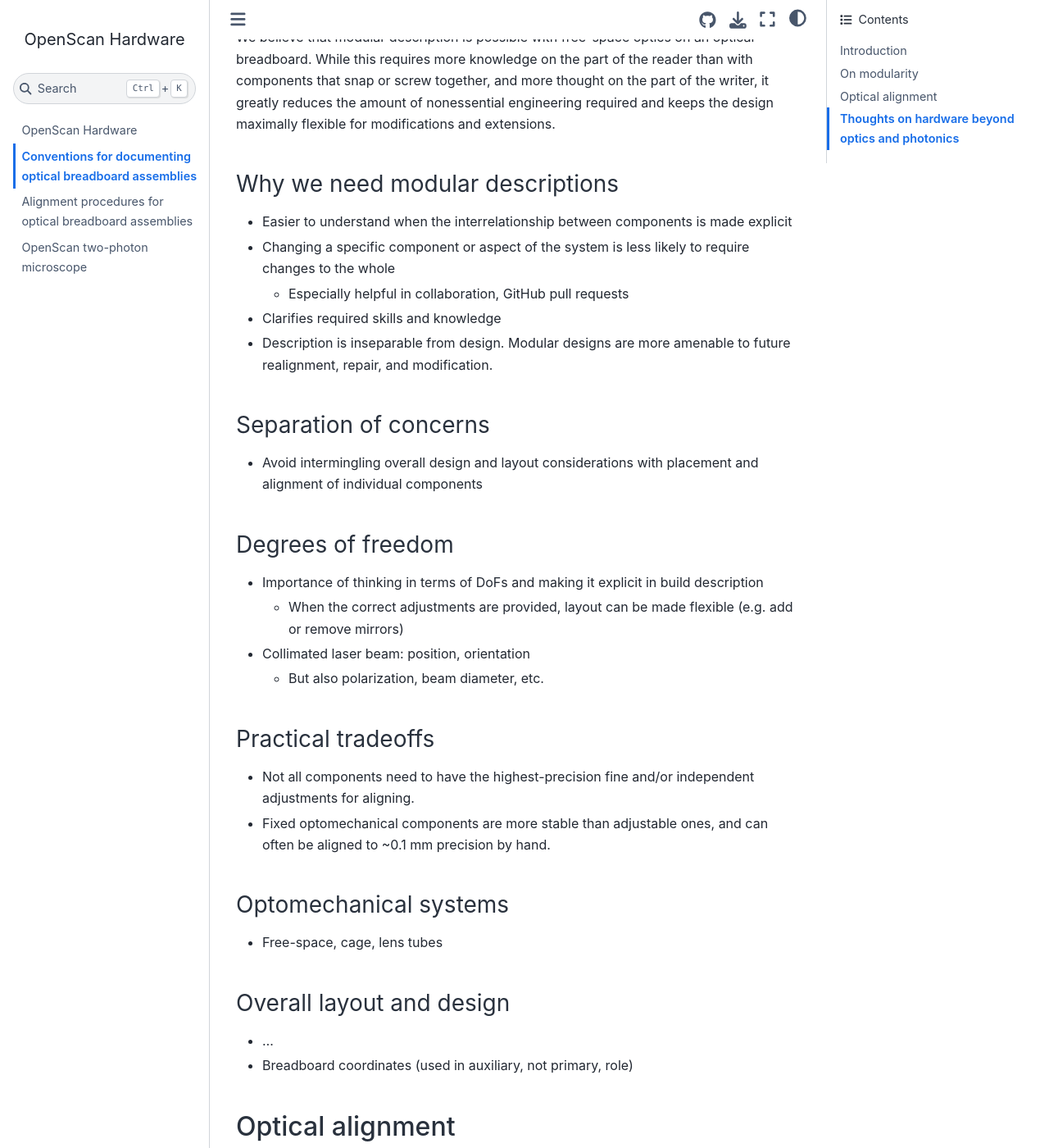
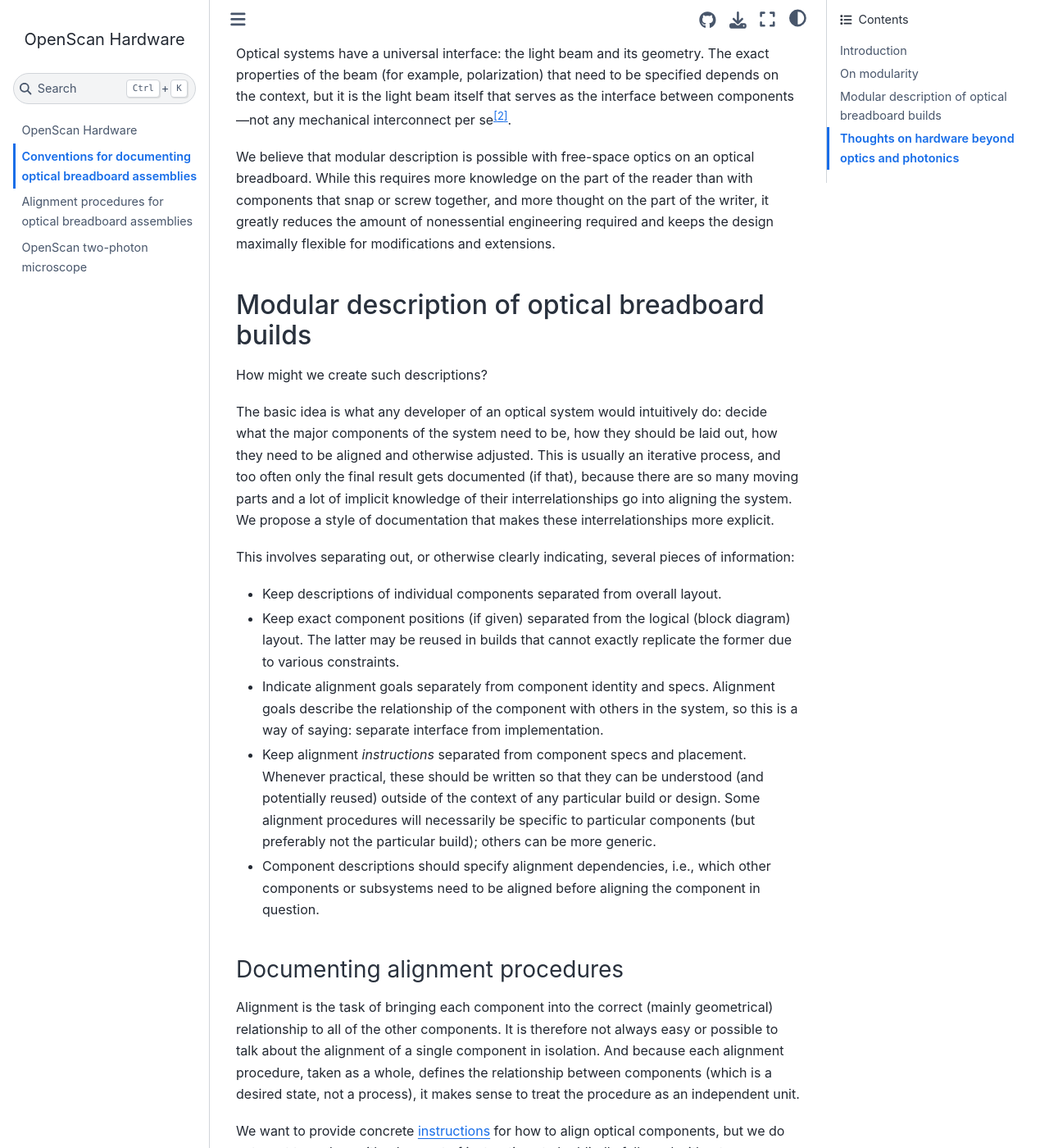
Before and after one commit to openscan-lsm/OpenScan-Hardware, a Jupyter Book: the page built from book/obba.md, in a window 1280 px wide and 1400 px high, scrolled down 2613 px. Shown: the whole window at 82% size. Built offline with Jupyter Book 1.0.4 settings and Sphinx 7.4.7 and the Sphinx Book theme 1.1.4, drawn with Linux system fonts in a browser that asks for light colours; cross-references to code outside the pages are shown as plain code; some of the changed text lies outside the part shown.

Commit message:
Update documentation conventions

```diff
--- a/book/obba.md
+++ b/book/obba.md
@@ -38,10 +38,9 @@ generally mean systems built on optical breadboards, with or without a
 microscope body. This is in contrast to many successful open source hardware
 microscope projects {cite}`Eisenstein2021` which aim either to provide a
 modular platform (TODO Cite) or to provide a tightly refined and/or low-cost
-design for a particular technique (TODO Cite).
-
-TODO: Such projects could be used in combination with our approach here for the
-breadboard portion, as the microscope body
+design for a particular technique (TODO Cite). (Such projects can, or course,
+be used in combination with our approach here, as one component of a larger
+system.)
 
 We believed that there is a niche for a complementary approach where
 off-the-shelf parts[^ots-oshw] are preferred whereever possible, and the
@@ -81,20 +80,26 @@ guide).
 
 ## On modularity
 
-Modularity is sometimes confused with being composed of components that present
-specifically engineered interfaces that plug into a system, in the manner of
-Lego blocks or Tinkertoy sets. That is one useful way to achieve
-interchangeable subsystems, but comes at a cost: any new component must first
-be reengineered to work with the specific interface before it is integrated.
-This can be a hurdle when prototyping a technique.
+We want the optical systems we build to be modular and to be documented in a
+fashion that clearly exhibits the modularity. In a modular system,
 
-TODO: Term this "stackable" design? See if it well describes existing
-approaches.
+- It is easier to understand the whole system because each component is
+  abstracted and the interrelationship between them is made explicit.
+- Changing a specific component or aspect of the system is less likely to
+  require changes to the whole. This is not only beneficial for initial
+  development, but facilitates adoption/adaptation by others as well as open,
+  collaborative development.
+- The skills and knowledge required to assemble the system are easier to
+  clarify.
 
-TODO: The other extreme is that "anything built from component parts is
-modular" in a sense. What makes modularity useful is the ability to work on, or
-replace, components without affecting the rest of the system (at all, or more
-than is unavoidable).
+Modularity is sometimes confused (in this writer's opinion) with being composed
+of components that present specifically engineered interfaces that plug into a
+system, in the manner of Lego blocks or Tinkertoy sets. That is one very useful
+way to achieve interchangeable subsystems, but comes at a cost: any new
+component must first be reengineered to work with the specific interface before
+it is integrated. This can be a hurdle when prototyping a technique or when the
+goal is not to develop a marketable product but to build an instrument that can
+be used to collect data in your own lab.
 
 A different tradeoff can be made by consciously making use of what might be
 called _universal interfaces_: interfaces that are simple and so widely used
@@ -125,50 +130,46 @@ the part of the writer, it greatly reduces the amount of nonessential
 engineering required and keeps the design maximally flexible for modifications
 and extensions.
 
-### Why we need modular descriptions
+## Modular description of optical breadboard builds
 
-- Easier to understand when the interrelationship between components is made
-  explicit
-- Changing a specific component or aspect of the system is less likely to
-  require changes to the whole
-  - Especially helpful in collaboration, GitHub pull requests
-- Clarifies required skills and knowledge
-- Description is inseparable from design. Modular designs are more amenable to
-  future realignment, repair, and modification.
+How might we create such descriptions?
 
-### Separation of concerns
+The basic idea is what any developer of an optical system would intuitively do:
+decide what the major components of the system need to be, how they should be
+laid out, how they need to be aligned and otherwise adjusted. This is usually
+an iterative process, and too often only the final result gets documented (if
+that), because there are so many moving parts and a lot of implicit knowledge
+of their interrelationships go into aligning the system. We propose a style of
+documentation that makes these interrelationships more explicit.
 
-- Avoid intermingling overall design and layout considerations with placement
-  and alignment of individual components
+This involves separating out, or otherwise clearly indicating, several pieces
+of information:
 
-### Degrees of freedom
-
-- Importance of thinking in terms of DoFs and making it explicit in build
-  description
-  - When the correct adjustments are provided, layout can be made flexible
-    (e.g. add or remove mirrors)
-- Collimated laser beam: position, orientation
-  - But also polarization, beam diameter, etc.
-
-### Practical tradeoffs
-
-- Not all components need to have the highest-precision fine and/or independent
-  adjustments for aligning.
-- Fixed optomechanical components are more stable than adjustable ones, and can
-  often be aligned to ~0.1 mm precision by hand.
-
-### Optomechanical systems
-
-- Free-space, cage, lens tubes
-
-### Overall layout and design
-
-- ...
-- Breadboard coordinates (used in auxiliary, not primary, role)
-
-## Optical alignment
+- Keep descriptions of individual components separated from overall layout.
+- Keep exact component positions (if given) separated from the logical (block
+  diagram) layout. The latter may be reused in builds that cannot exactly
+  replicate the former due to various constraints.
+- Indicate alignment goals separately from component identity and specs.
+  Alignment goals describe the relationship of the component with others in the
+  system, so this is a way of saying: separate interface from implementation.
+- Keep alignment _instructions_ separated from component specs and placement.
+  Whenever practical, these should be written so that they can be understood
+  (and potentially reused) outside of the context of any particular build or
+  design. Some alignment procedures will necessarily be specific to particular
+  components (but preferably not the particular build); others can be more
+  generic.
+- Component descriptions should specify alignment dependencies, i.e., which
+  other components or subsystems need to be aligned before aligning the
+  component in question.
 
 ### Documenting alignment procedures
+
+Alignment is the task of bringing each component into the correct (mainly
+geometrical) relationship to all of the other components. It is therefore not
+always easy or possible to talk about the alignment of a single component in
+isolation. And because each alignment procedure, taken as a whole, defines the
+relationship between components (which is a desired state, not a process), it
+makes sense to treat the procedure as an independent unit.
 
 We want to provide concrete [instructions](./align.md) for how to align optical
 components, but we do not want to end up with a long set of instructions to be
@@ -183,9 +184,14 @@ procedure we describe:
     iris.
 - The goal/target of the alignment procedure must be clearly defined in terms
   of the readout.
-- It must be clear which degrees of freedom are being adjusted.
-  - Not all of the DoFs may have/require independent adjustments and/or fine
-    adjustments. But these relationships should be noted.
+- Alignment procedures should indicate the degrees of freedom being
+  adjusted/optimized and which of those require fine adjustments (and, in some
+  cases, how fine) and/or independent adjustments (and why, including any known
+  tradeoffs).
+  - This is valuable information because fine and independent adjustments
+    require more expensive components, yet may be less stable than
+    non-adjustable mounts. In many cases, components without adjustment screws
+    can be hand-aligned to ~0.1 mm precision if a good readout is available.
 - The goal/target of the alignment must constrain all of the degrees of freedom
   being adjusted.
   - If this is not the case, the alignment could be "finished" and yet end up
```
Also changed, not shown: other parts of book/obba.md (+3 -3 lines).
